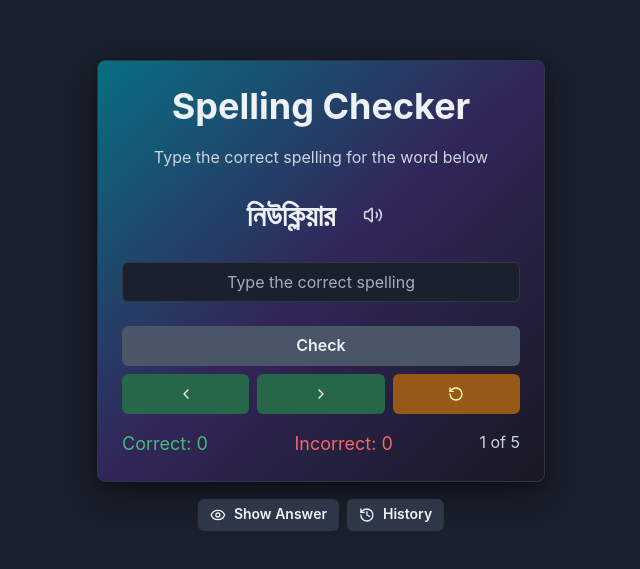
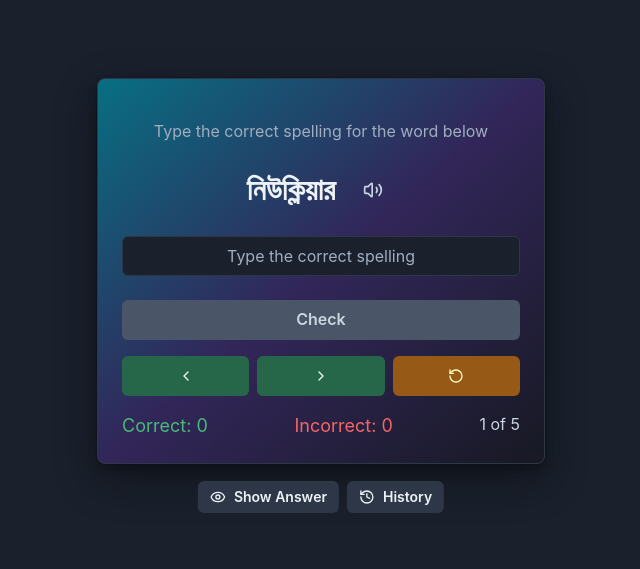
Before and after one commit to sudarshaana/learn, a React (Vite) app: page / in a window 1280 px wide. Shown: the part 129-698 px from the top of the page, without its empty margins (319-959 px from the left). Built offline with nearby package versions, Linux system fonts and the light colour scheme; no server answers.

Commit message:
removed icon, added margin to btn

```diff
--- a/src/App.jsx
+++ b/src/App.jsx
@@ -237,10 +237,10 @@ export default function HomeComponent() {
         >
           <VStack spacing={4} p={6}>
             <Heading as="h1" size="xl" textAlign="center" color="gray.100">
-              Spelling Checker
+              {/* Spelling Checker */}
             </Heading>
 
-            <Text textAlign="center" color="gray.300" fontSize={["sm", "md"]}>
+            <Text textAlign="center" color="gray.400" fontSize={["sm", "md"]}>
               Type the correct spelling for the word below
             </Text>
 
--- a/src/components/ButtonControls.jsx
+++ b/src/components/ButtonControls.jsx
@@ -15,11 +15,11 @@ export const ButtonControls = ({
                 width="full"
                 bg="gray.600"
                 _hover={{ bg: "gray.500" }}
-        color="gray.100"
+                color="gray.300"
             >
                 Check
             </Button>
-      <Flex width="full" gap={2}>
+            <Flex width="full" gap={2} mt={2}>
                 <Button
                     onClick={onPrev}
                     bg="green.700"
```
Lines whose indentation alone changed are shown as unchanged.
